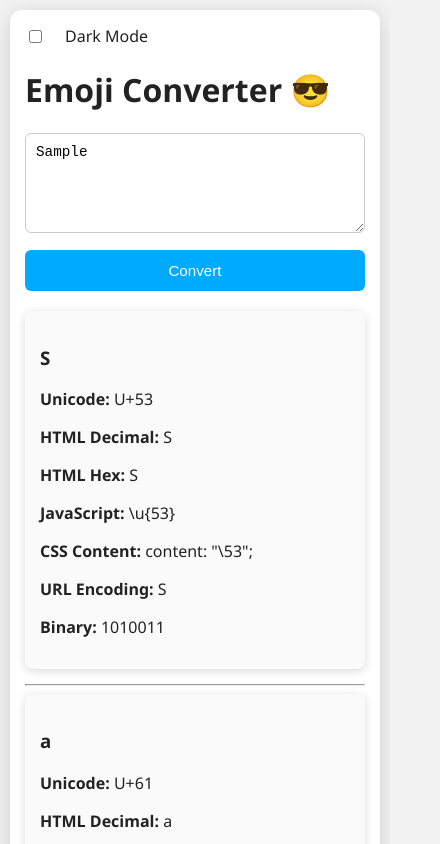
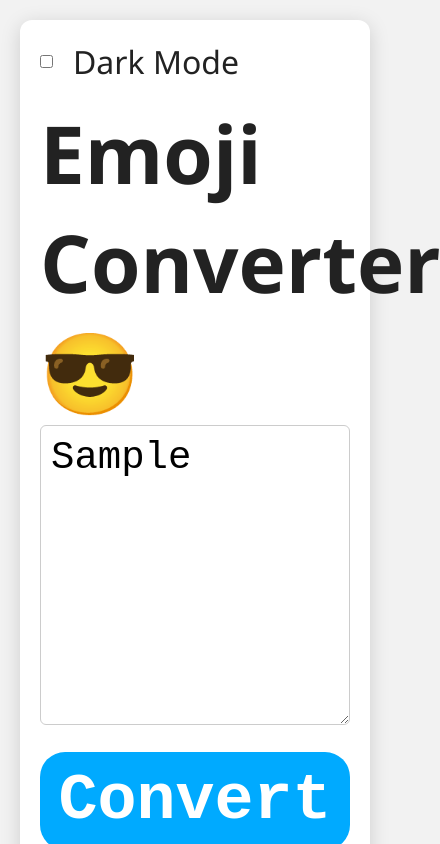
Before and after one commit to Ebrat222/Web_Folders, a plain HTML site: page Emojis_Converter/index.html in a window 390 px wide. Both pictures are taken after typing "Sample" into the empty fields and a click on the button "Convert". Shown: the top 844 px of the page, 440 px wide, since content can reach past the window. Drawn offline with Linux system fonts and the light colour scheme.

Commit message:
Update index.html

```diff
--- a/Emojis_Converter/index.html
+++ b/Emojis_Converter/index.html
@@ -4,9 +4,20 @@
   <meta charset="UTF-8">
   <title>Emoji Converter</title>
   <style>
-body {
+  :root {
+  --bg-color: #f2f2f2;
+  --text-color: #222;
+  --box-color: #fff;
+  --shadow-color: rgba(0,0,0,0.15);
+  --button-bg: #00aaff;
+  --result-bg: #fafafa;
+}
+
+  body {
+  background: var(--bg-color);
+  color: var(--text-color);
+  transition: background 0.3s, color 0.3s;
   font-family: 'Segoe UI', sans-serif;
-  background: #f2f2f2;
   margin: 0;
   padding: 20px;
   display: flex;
@@ -14,12 +25,12 @@ body {
 }
 
 .container {
+  background: var(--box-color);
+  box-shadow: 0 4px 20px var(--shadow-color);
   width: 100%;
   max-width: 600px;
-  background: #fff;
   border-radius: 12px;
   padding: 20px;
-  box-shadow: 0 4px 20px rgba(0,0,0,0.15);
   box-sizing: border-box;
 }
 
@@ -36,11 +47,11 @@ textarea {
 }
 
 button {
+  background: var(--button-bg);
   display: block;
   width: 100%;
   padding: 12px;
   font-size: 1em;
-  background: #00aaff;
   color: white;
   border: none;
   border-radius: 6px;
@@ -49,36 +60,69 @@ button {
 }
 
 #results > div {
-  background: #fafafa;
+  background: var(--result-bg);
+  box-shadow: 0 2px 10px var(--shadow-color);
   padding: 15px;
   border-radius: 8px;
-  box-shadow: 0 2px 10px rgba(0,0,0,0.1);
   margin-bottom: 15px;
   word-break: break-word;
   box-sizing: border-box;
 }
 
-@media (max-width: 600px) {
+.switch {
+  display: flex;
+  align-items: center;
+  gap: 10px;
+  margin-bottom: 15px;
+  font-size: 1em;
+  cursor: pointer;
+}
+
+@media (orientation: portrait) {
+* {
+  box-sizing: border-box;
+  margin: 0;
+  padding: 0;
+ }
   body {
-    padding: 10px;
+  min-height: 100vh;
+  width: 100vw;
   }
 
   .container {
-    padding: 15px;
+   max-width: 90vw;
+  }
+
+  .switch {
+  font-size: 2em;
+  }
+
+  h1 {
+  font-size: 5em;
+  font-weight: bold;
+  }
+
+  textarea {
+  	min-height: 300px;
+  	font-size: 3em;
   }
 
   button {
-    font-size: 0.95em;
+    font-family: monospace;
+    font-size: 5em;
+    font-weight: bold;
+    border-radius: 25px;
+    margin: 10px 20px 20px 0;
   }
-}
 
-:root {
-  --bg-color: #f2f2f2;
-  --text-color: #222;
-  --box-color: #fff;
-  --shadow-color: rgba(0,0,0,0.15);
-  --button-bg: #00aaff;
-  --result-bg: #fafafa;
+  #results > div > p {
+  	margin: 30px 0;
+  }
+
+  #results > div > h3 {
+  font-size: 2.5em;
+  font-weight: bold;
+  }
 }
 
 body.dark {
@@ -90,35 +134,7 @@ body.dark {
   --result-bg: #2a2a2a;
 }
 
-body {
-  background: var(--bg-color);
-  color: var(--text-color);
-  transition: background 0.3s, color 0.3s;
-}
-
-.container {
-  background: var(--box-color);
-  box-shadow: 0 4px 20px var(--shadow-color);
-}
-
-button {
-  background: var(--button-bg);
-}
-
-#results > div {
-  background: var(--result-bg);
-  box-shadow: 0 2px 10px var(--shadow-color);
-}
-
-.switch {
-  display: flex;
-  align-items: center;
-  gap: 10px;
-  margin-bottom: 15px;
-  font-size: 1em;
-  cursor: pointer;
-}
-</style>
+ </style>
 </head>
 <body>
   <div class="container">
@@ -131,56 +147,6 @@ button {
     <button onclick="convertEmoji()">Convert</button>
     <div id="results"></div>
   </div>
-  <script>
-function convertEmoji() {
-  const input = document.getElementById("emojiInput").value;
-  const resultsDiv = document.getElementById("results");
-  resultsDiv.innerHTML = "";
-
-  for (const char of input) {
-    const codePoint = char.codePointAt(0);
-
-    const hexCode = codePoint.toString(16).toUpperCase();
-    const decimalCode = codePoint.toString();
-    const binaryCode = codePoint.toString(2);
-
-    const htmlDecimal = `&#${decimalCode};`;
-    const htmlHex = `&#x${hexCode};`;
-    const unicode = `U+${hexCode}`;
-    const js = `\\u{${hexCode}}`;
-    const css = `\\${hexCode}`;
-    const urlEncoded = encodeURIComponent(char);
-
-    console.log(`\u{1F50D} Emoji: ${char}`);
-    console.log(`• Unicode: ${unicode}`);
-    console.log(`• HTML Decimal: ${htmlDecimal}`);
-    console.log(`• HTML Hex: ${htmlHex}`);
-    console.log(`• JavaScript: ${js}`);
-    console.log(`• CSS Content: ${css}`);
-    console.log(`• URL Encoding: ${urlEncoded}`);
-    console.log(`• Binary: ${binaryCode}`);
-    console.log("———————————————");
-
-    const block = `
-      <div>
-        <h3>${char}</h3>
-        <p><strong>Unicode:</strong> ${unicode}</p>
-        <p><strong>HTML Decimal:</strong> ${htmlDecimal}</p>
-        <p><strong>HTML Hex:</strong> ${htmlHex}</p>
-        <p><strong>JavaScript:</strong> ${js}</p>
-        <p><strong>CSS Content:</strong> content: "${css}";</p>
-        <p><strong>URL Encoding:</strong> ${urlEncoded}</p>
-        <p><strong>Binary:</strong> ${binaryCode}</p>
-      </div>
-      <hr>
-    `;
-    resultsDiv.innerHTML += block;
-  }
-}
-
-function toggleDarkMode() {
-  document.body.classList.toggle("dark");
-}
-</script>
+  <script src="script.js"></script>
 </body>
 </html>
```
